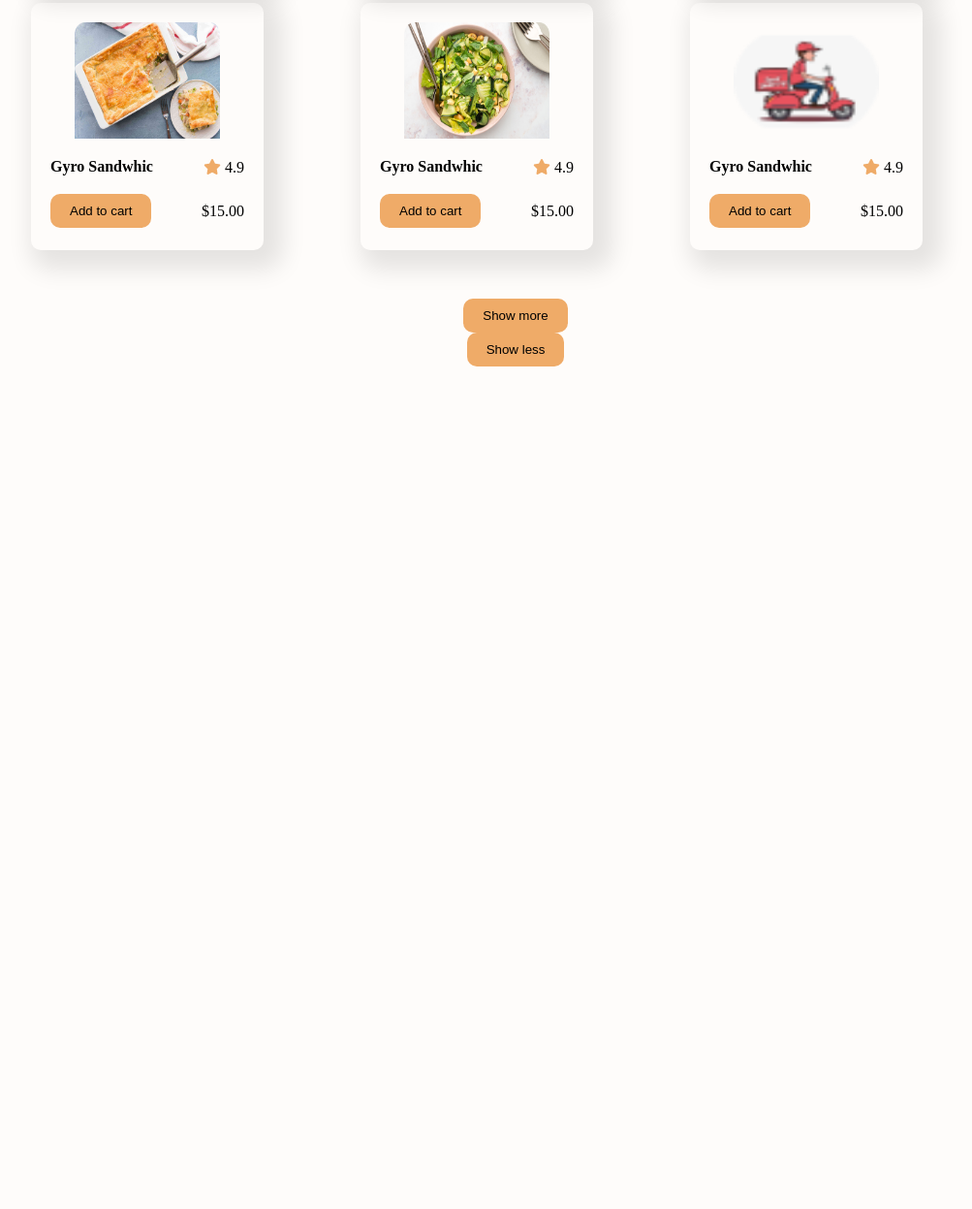
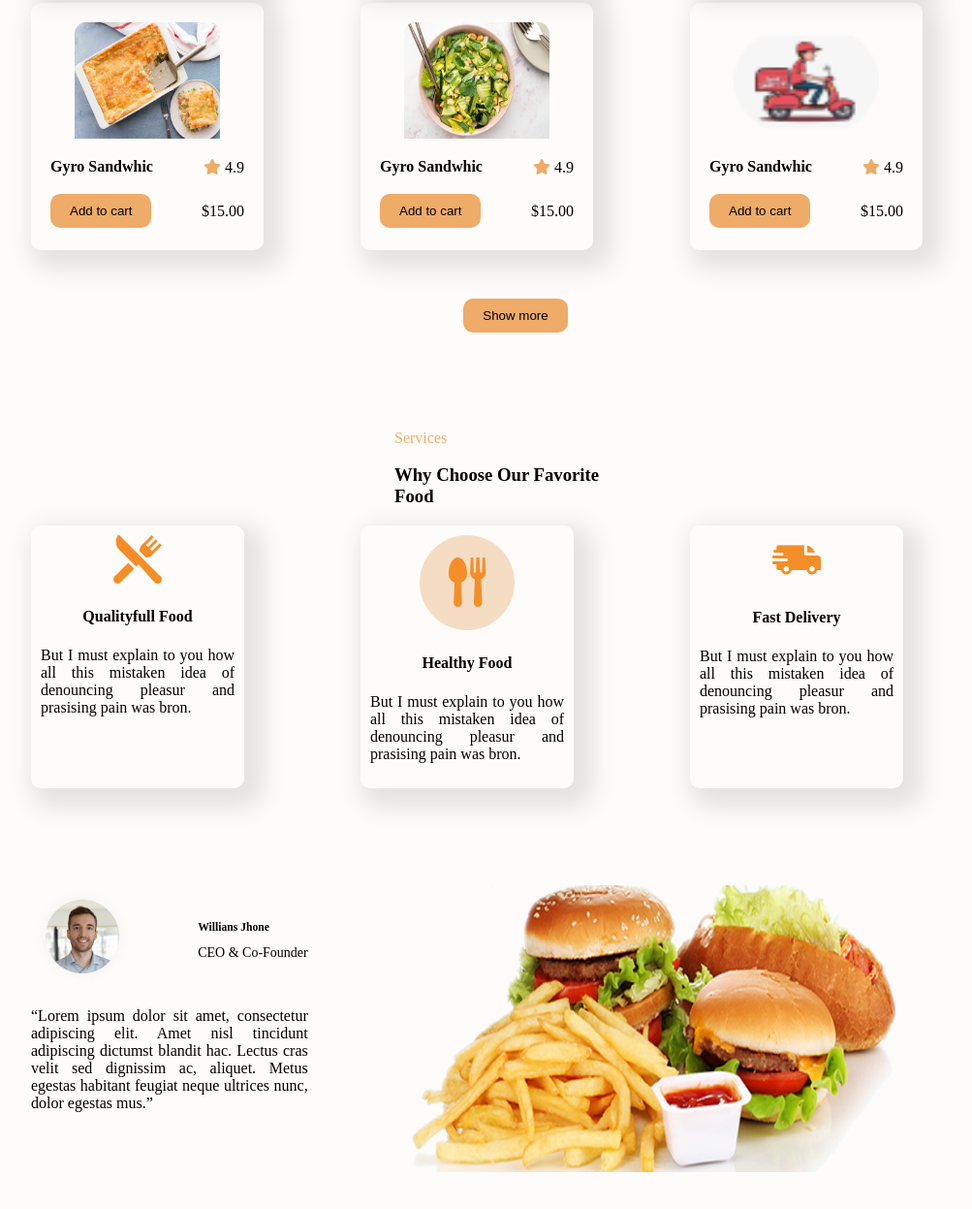
Before and after one commit to Osman-Goni22/21Days-2nd-Assignment, a plain HTML site: page index.html in a window 1280 px wide. Shown: the part 1191-2438 px from the top of the page at 97% size, without its empty margins (108-1111 px from the left). Before the commit the page ends 1569 px from the top, so only its background shows below. Drawn offline with Linux system fonts and the light colour scheme.

Commit message:
service section and testimonial section done

```diff
--- a/index.html
+++ b/index.html
@@ -257,6 +257,70 @@
 
     </div>
 
+    <section class="service-section">
+
+        <div class="service-text">
+            <p class="primary-color">Services</p>
+            <h3>Why Choose Our Favorite Food</h3>
+
+        </div>
+
+        <div class="services-cards">
+        <div class="service-card-1">
+
+           <div style="text-align: center;"> <img src="./images/Food.png" alt=""></div>
+            <h4 style="text-align:center">Qualityfull Food</h4>
+
+           <p>But I must explain to you how all this
+            mistaken idea of denouncing pleasur and
+            prasising pain was bron.</p>
+
+        </div>
+        <div class="service-card-1">
+
+           <div style="text-align: center;"> <img src="./images/Group 19.png" alt=""></div>
+            <h4 style="text-align:center">Healthy Food</h4>
+
+           <p>But I must explain to you how all this
+            mistaken idea of denouncing pleasur and
+            prasising pain was bron.</p>
+
+        </div>
+        <div class="service-card-1">
+
+           <div style="text-align: center;"> <img src="./images/delivery.png" alt=""></div>
+            <h4 style="text-align:center">Fast Delivery</h4>
+
+           <p>But I must explain to you how all this
+            mistaken idea of denouncing pleasur and
+            prasising pain was bron.</p>
+
+        </div>
+
+    </div>
+    </section>
+
+    <section class="testimonial-section">
+        <div class="testimonial-text">
+            <div class="upper-part">
+                <div class="image">
+                    <img src="./images/Group 30.png" alt="">
+                </div>
+                <div class="text">
+                    <h5>Willians Jhone</h5>
+                    <p>CEO & Co-Founder</p>
+                </div>
+            </div>
+
+            <div class="lower-text">
+                <p>“Lorem ipsum dolor sit amet, consectetur adipiscing elit. Amet nisl tincidunt adipiscing dictumst blandit hac. Lectus cras velit sed dignissim ac, aliquet. Metus egestas habitant feugiat neque ultrices nunc, dolor egestas mus.”</p>
+            </div>
+        </div>
+        <div class="testtimonial-images">
+         <img src="./images/3-36085_fast-food-banner-junk-food-transparent-background 1.png" alt="">
+        </div>
+    </section>
+
     </main>
 
     <footer>
--- a/style.css
+++ b/style.css
@@ -280,6 +280,10 @@ button{
     text-align: center;
 }
 
+#hidden{
+    display: none;
+}
+
 /* Responsiveness  */
 
 @media screen and (max-width:576px) {
@@ -289,3 +293,96 @@ button{
         gap: 20px;
     }
 }
+
+
+/* Service section starts here */
+
+.service-section{
+    width: 1000px;
+    margin: 100px auto;
+}
+
+.service-section .service-card-1{
+
+   width: 200px;
+   text-align: justify;
+   box-shadow: 10px 10px 25px 10px rgba(0,0,0, 0.1);
+   padding: 10px;
+   border-radius: 10px;
+}
+
+.service-section .service-text{
+    width: 250px;
+    margin: 0 auto;
+}
+
+.services-cards{
+    display: grid;
+    gap: 20px;
+    grid-template-columns: repeat(3,1fr);
+}
+
+.service-section:hover{
+  border: 2px solid green;
+}
+
+/* Responsiveness */
+
+@media screen and (max-width:576px) {
+    .service-section{
+        width: 100%;
+    }
+    .services-cards{
+        grid-template-columns: repeat(1,1fr);
+        justify-items: center;
+    }
+}
+
+/* Testimonial section starts here */
+
+.testimonial-section{
+    width: 1000px;
+    margin: 100px auto;
+    display: flex;
+    justify-content: space-between;
+}
+
+.testimonial-text{
+    width: 300px;
+
+}
+.testimonial-section .upper-part{
+
+    display: flex;
+    align-items: center;
+    justify-content: space-between;
+}
+
+.testimonial-section .upper-part .text{
+     line-height: 0.5;
+     font-size: 14px;
+}
+
+.lower-text{
+    text-align: justify;
+}
+
+.testtimonial-images img{
+    max-width: 70%;
+
+}
+
+.testtimonial-images{
+    text-align: center;
+}
+
+/* Responsiveness */
+
+@media screen and (max-width:576px) {
+    .testimonial-section{
+        width: 95%;
+        padding: 5%;
+        flex-direction: column;
+        column-gap: 50px;
+    }
+}
```
Also changed, not shown: images/Food.png (added), images/Group 19.png (added), images/Group 30.png (added), images/Rectangle 14.png (added), images/delivery.png (added).
